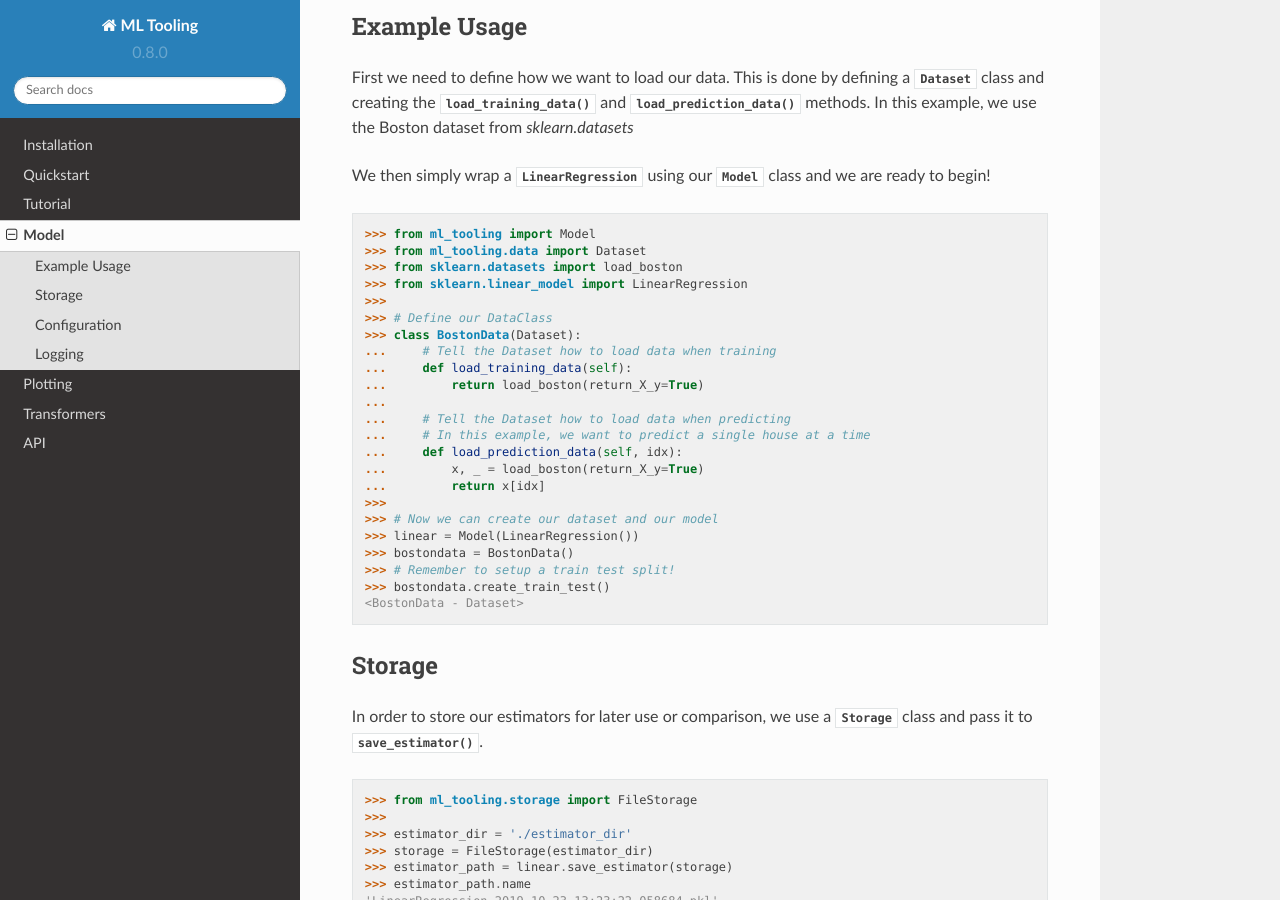
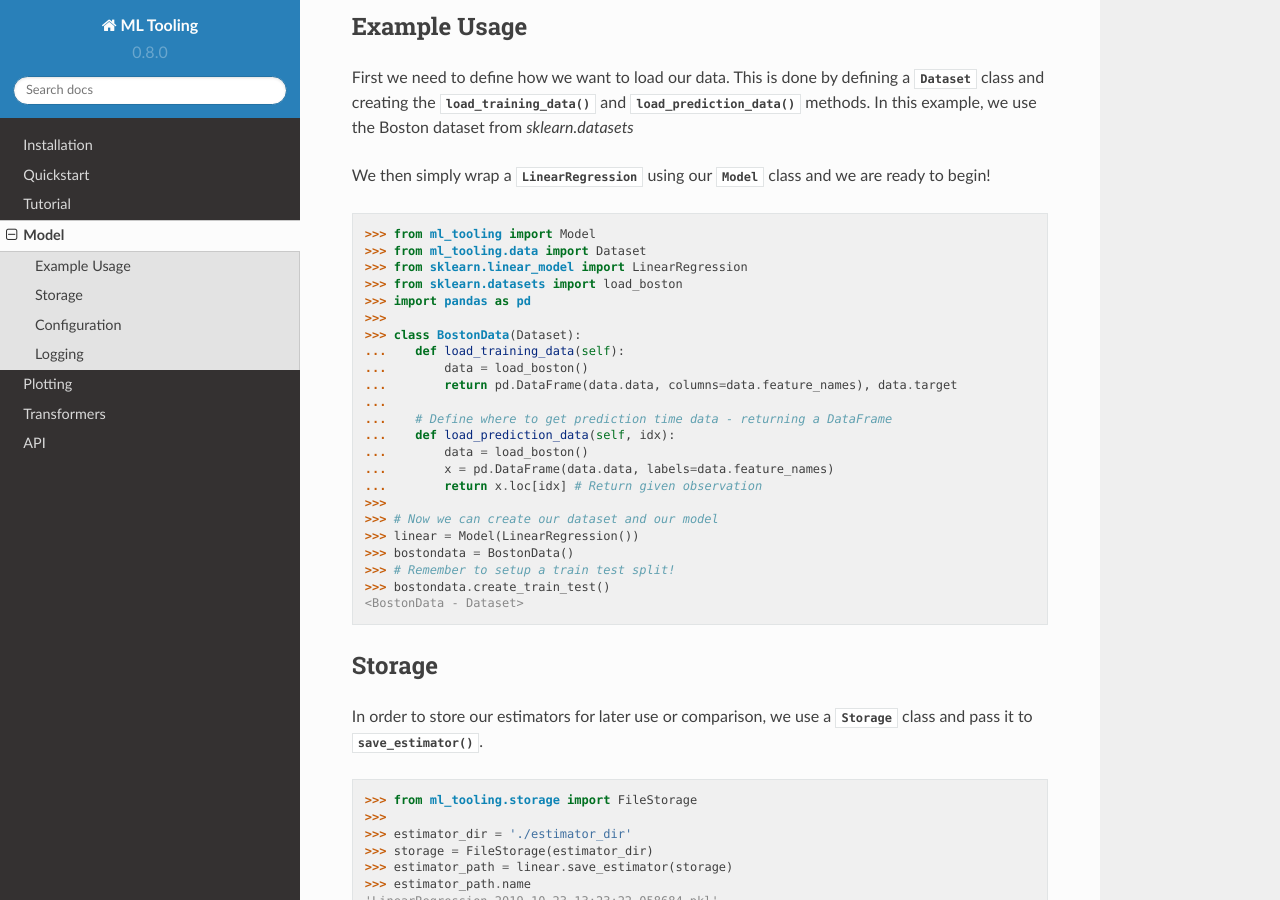
Before and after one commit to andersbogsnes/ml_tooling, a Sphinx documentation site: the page built from docs/baseclass.rst, in a window 1280 px wide and 900 px high, scrolled down 420 px. Built offline with Sphinx 7.4.7 and the Read the Docs theme 2.0.0, drawn with Linux system fonts in a browser that asks for light colours.

Commit message:
Use pd.DataFrame for boston data

```diff
--- a/docs/baseclass.rst
+++ b/docs/baseclass.rst
@@ -31,20 +31,20 @@ We then simply wrap a :class:`~sklearn.linear_model.LinearRegression` using our
 
     >>> from ml_tooling import Model
     >>> from ml_tooling.data import Dataset
+    >>> from sklearn.linear_model import LinearRegression
     >>> from sklearn.datasets import load_boston
-    >>> from sklearn.linear_model import LinearRegression
+    >>> import pandas as pd
     >>>
-    >>> # Define our DataClass
     >>> class BostonData(Dataset):
-    ...     # Tell the Dataset how to load data when training
-    ...     def load_training_data(self):
-    ...         return load_boston(return_X_y=True)
+    ...    def load_training_data(self):
+    ...        data = load_boston()
+    ...        return pd.DataFrame(data.data, columns=data.feature_names), data.target
     ...
-    ...     # Tell the Dataset how to load data when predicting
-    ...     # In this example, we want to predict a single house at a time
-    ...     def load_prediction_data(self, idx):
-    ...         x, _ = load_boston(return_X_y=True)
-    ...         return x[idx]
+    ...    # Define where to get prediction time data - returning a DataFrame
+    ...    def load_prediction_data(self, idx):
+    ...        data = load_boston()
+    ...        x = pd.DataFrame(data.data, labels=data.feature_names)
+    ...        return x.loc[idx] # Return given observation
     >>>
     >>> # Now we can create our dataset and our model
     >>> linear = Model(LinearRegression())
```
